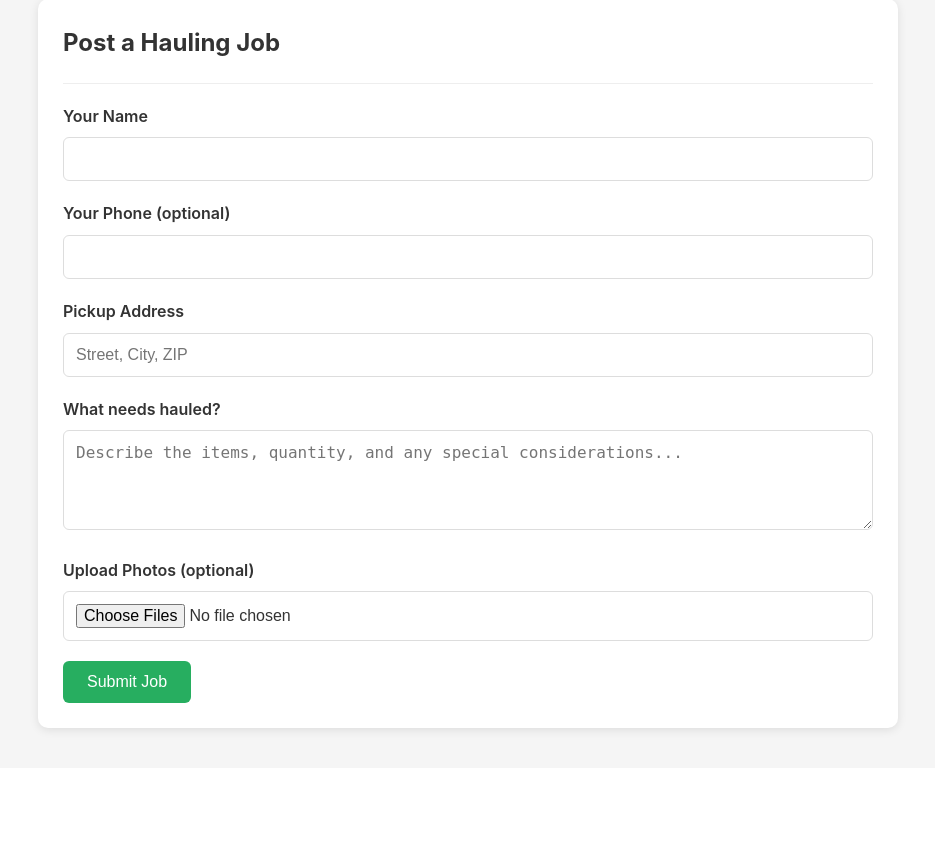
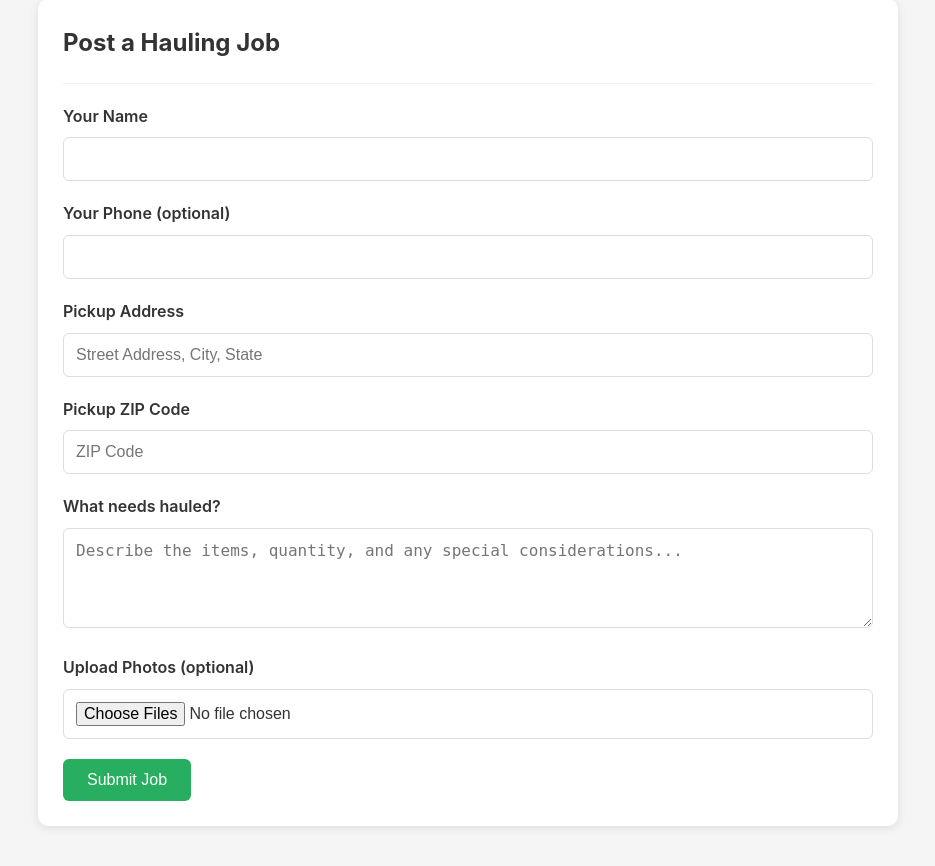
Before and after one commit to jhehaul-debug/jhehaul-app, a Flask app: template templates/customer_new.html in a window 1280 px wide. Shown: the part 159-1025 px from the top of the page, without its empty margins (172-1107 px from the left). Before the commit the page ends 895 px from the top, so only its background shows below. Run offline with Flask 3, Linux system fonts and the light colour scheme; the template is opened without the code that fills it, so the values that code supplies are empty; parts of the project's set-up code (start-up, migrations or seed data) failed here and were passed over.

Commit message:
Add travel preferences for haulers to find jobs within range
Add `home_zip` and `max_travel_miles` fields to the User model and `pickup_zip` to the Job model. Update routes to save these fields and filter jobs in `hauler_jobs` based on distance using pgeocode. Update profile and customer new job forms to include these new fields.

Replit-Commit-Author: Agent
Replit-Commit-Session-Id: 01ca8034-597e-4dc6-bad9-3951263df846
Replit-Commit-Checkpoint-Type: full_checkpoint
Replit-Commit-Event-Id: 9abfdfa3-03e2-46c3-b569-706ff29b910a
Replit-Commit-Screenshot-Url: https://storage.googleapis.com/screenshot-production-us-central1/e608fcba-df07-4074-a9b5-89993c551ac9/01ca8034-597e-4dc6-bad9-3951263df846/xzpJEbv
Replit-Helium-Checkpoint-Created: true

```diff
--- a/models.py
+++ b/models.py
@@ -13,6 +13,8 @@ class User(UserMixin, db.Model):
     profile_image_url = db.Column(db.String, nullable=True)
     phone = db.Column(db.String, nullable=True)
     user_type = db.Column(db.String, nullable=True)
+    home_zip = db.Column(db.String, nullable=True)
+    max_travel_miles = db.Column(db.Integer, nullable=True)
     created_at = db.Column(db.DateTime, default=datetime.now)
     updated_at = db.Column(db.DateTime, default=datetime.now, onupdate=datetime.now)
 
@@ -38,6 +40,7 @@ class Job(db.Model):
     customer_name = db.Column(db.String, nullable=False)
     customer_phone = db.Column(db.String, nullable=True)
     pickup_address = db.Column(db.String, nullable=False)
+    pickup_zip = db.Column(db.String, nullable=True)
     job_description = db.Column(db.Text, nullable=False)
     status = db.Column(db.String, default='open')
     accepted_hauler = db.Column(db.String, nullable=True)
--- a/routes.py
+++ b/routes.py
@@ -79,9 +79,10 @@ def customer_create():
     customer_name = request.form.get("customer_name", "").strip()
     customer_phone = request.form.get("customer_phone", "").strip()
     pickup_address = request.form.get("pickup_address", "").strip()
+    pickup_zip = request.form.get("pickup_zip", "").strip()
     job_description = request.form.get("job_description", "").strip()
 
-    if not customer_name or not pickup_address or not job_description:
+    if not customer_name or not pickup_address or not job_description or not pickup_zip:
         return "Missing required fields", 400
 
     job = Job(
@@ -89,6 +90,7 @@ def customer_create():
         customer_name=customer_name,
         customer_phone=customer_phone,
         pickup_address=pickup_address,
+        pickup_zip=pickup_zip,
         job_description=job_description,
         status='open'
     )
@@ -185,7 +187,31 @@ def payment_success(job_id):
 @app.route("/hauler/jobs")
 @require_role('hauler')
 def hauler_jobs():
-    jobs = Job.query.filter_by(status='open').order_by(Job.id.desc()).all()
+    all_jobs = Job.query.filter_by(status='open').order_by(Job.id.desc()).all()
+
+    if current_user.home_zip and current_user.max_travel_miles:
+        import pgeocode
+        nomi = pgeocode.Nominatim('us')
+        hauler_loc = nomi.query_postal_code(current_user.home_zip)
+
+        if hauler_loc is not None and not (hasattr(hauler_loc, 'latitude') and hauler_loc.latitude != hauler_loc.latitude):
+            filtered_jobs = []
+            for job in all_jobs:
+                if job.pickup_zip:
+                    job_loc = nomi.query_postal_code(job.pickup_zip)
+                    if job_loc is not None and not (job_loc.latitude != job_loc.latitude):
+                        dist = pgeocode.GeoDistance('us')
+                        miles = dist.query_postal_code(current_user.home_zip, job.pickup_zip) * 0.621371
+                        if miles <= current_user.max_travel_miles:
+                            filtered_jobs.append(job)
+                else:
+                    filtered_jobs.append(job)
+            jobs = filtered_jobs
+        else:
+            jobs = all_jobs
+    else:
+        jobs = all_jobs
+
     return render_template('hauler_jobs.html', jobs=jobs)
 
 @app.route("/hauler/bid/<int:job_id>", methods=["GET"])
@@ -256,6 +282,13 @@ def profile_update():
     current_user.first_name = first_name
     current_user.last_name = last_name
     current_user.phone = phone
+
+    if current_user.user_type == 'hauler':
+        home_zip = request.form.get("home_zip", "").strip()
+        max_travel_miles = request.form.get("max_travel_miles", "").strip()
+        current_user.home_zip = home_zip if home_zip else None
+        current_user.max_travel_miles = int(max_travel_miles) if max_travel_miles else None
+
     db.session.commit()
 
     return redirect(url_for('profile'))
--- a/templates/customer_new.html
+++ b/templates/customer_new.html
@@ -15,7 +15,11 @@
         </div>
         <div class="form-group">
             <label>Pickup Address</label>
-            <input name="pickup_address" required placeholder="Street, City, ZIP">
+            <input name="pickup_address" required placeholder="Street Address, City, State">
+        </div>
+        <div class="form-group">
+            <label>Pickup ZIP Code</label>
+            <input name="pickup_zip" required placeholder="ZIP Code" maxlength="10">
         </div>
         <div class="form-group">
             <label>What needs hauled?</label>
```
Also changed, not shown: replit.md (+2 -0 lines), templates/profile.html (+13 -0 lines), 1 other file.
